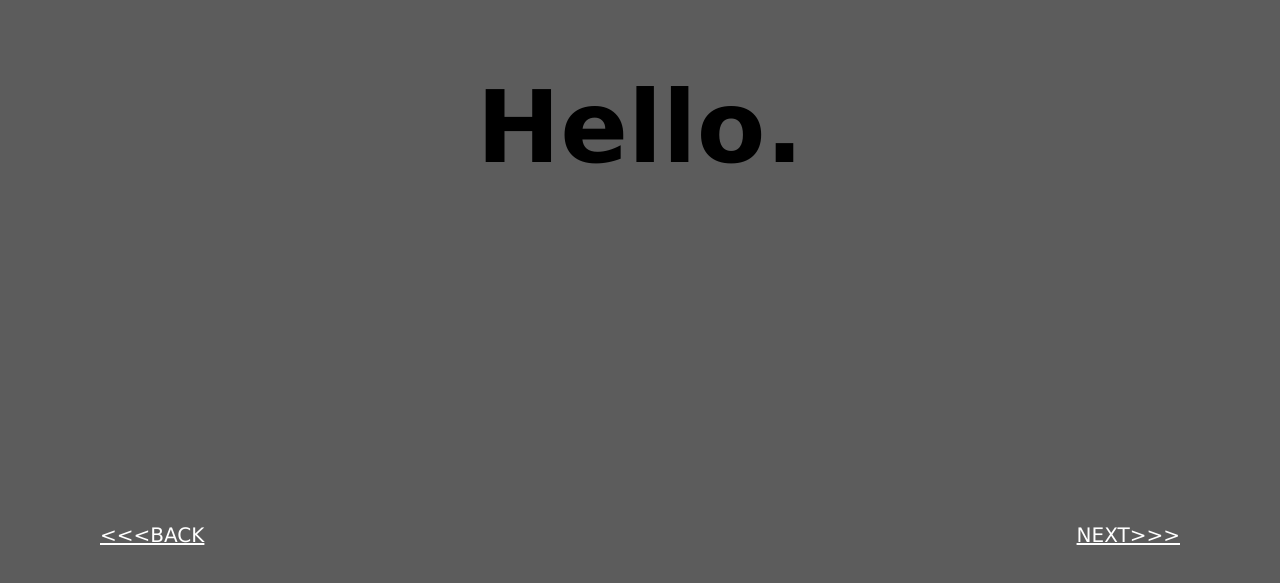
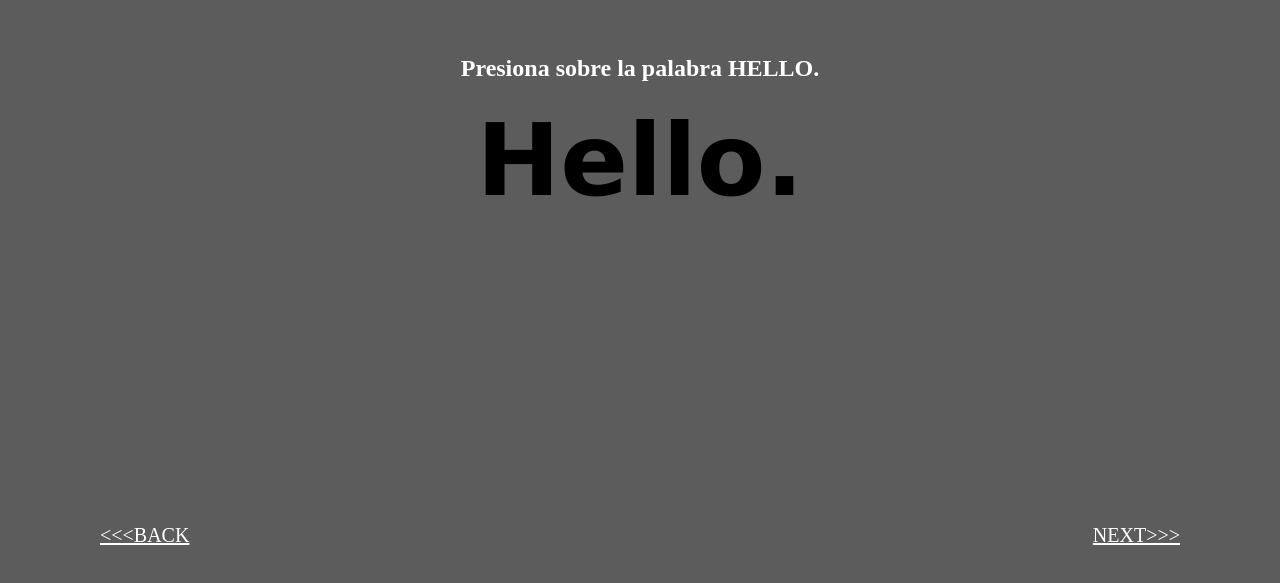
Before and after one commit to gersantana/funtions.js, a plain HTML site: page 3_pintar.html in a window 1280 px wide. Shown: the part 203-786 px from the top of the page. Drawn offline with Linux system fonts and the light colour scheme.

Commit message:
ADD tittle H2 to 3_pintar.html file

```diff
--- a/3_pintar.html
+++ b/3_pintar.html
@@ -7,6 +7,8 @@
 		<title>Pintar</title>
 	</head>
 	<body class="flex_body" id="id">
+
+        <h2>Presiona sobre la palabra HELLO.</h2>
 		<div id="ele1">Hello.</div>
 
 		<div class="buttons_navs">
--- a/assets/css/style.css
+++ b/assets/css/style.css
@@ -4,7 +4,6 @@ body {
 	text-align: center;
 	background-color: #5c5c5c;
 	color: white;
-	font-family: Verdana, Geneva, Tahoma, sans-serif;
 }
 
 /* MENU.INDEX.HTML */
```
